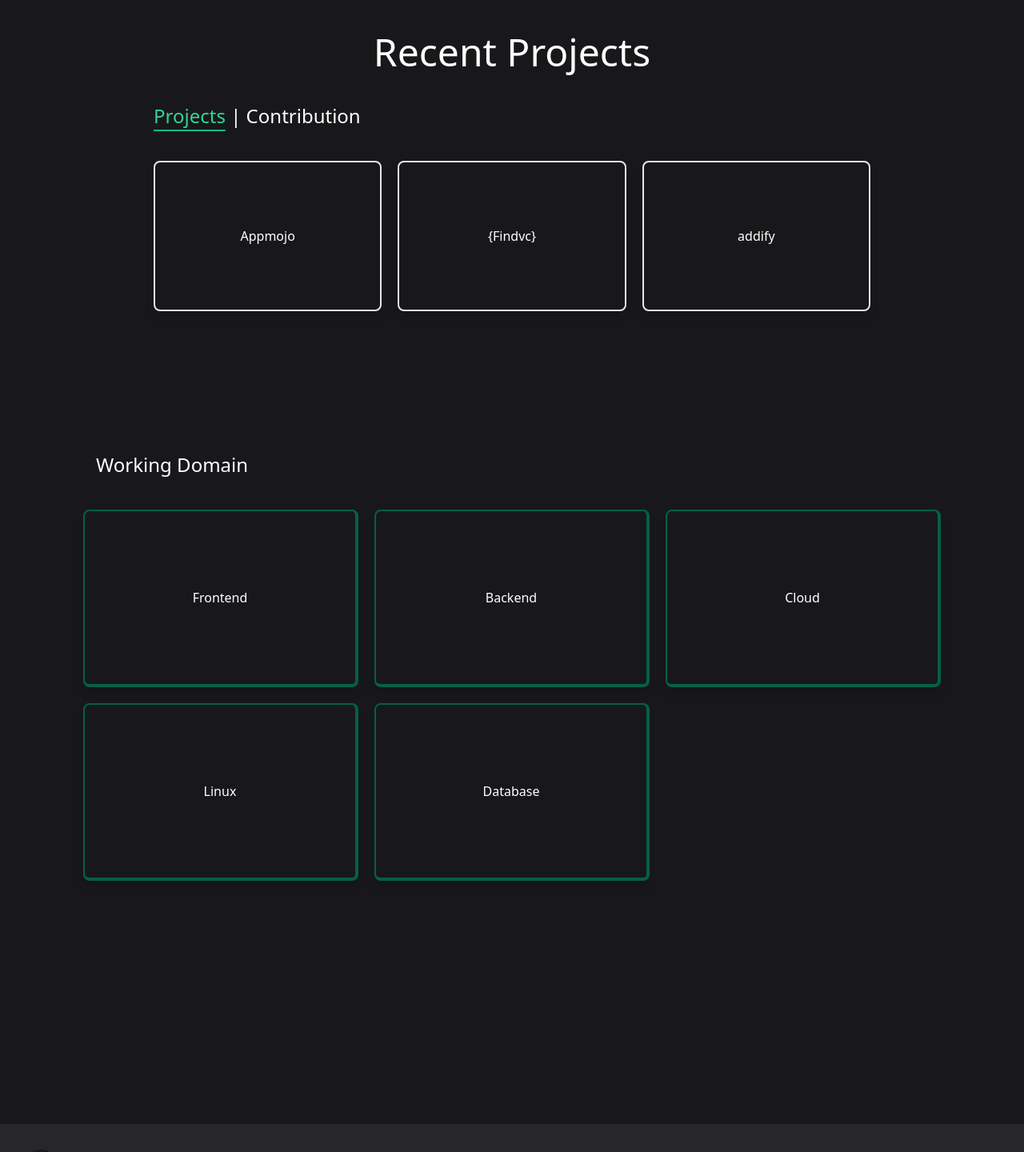
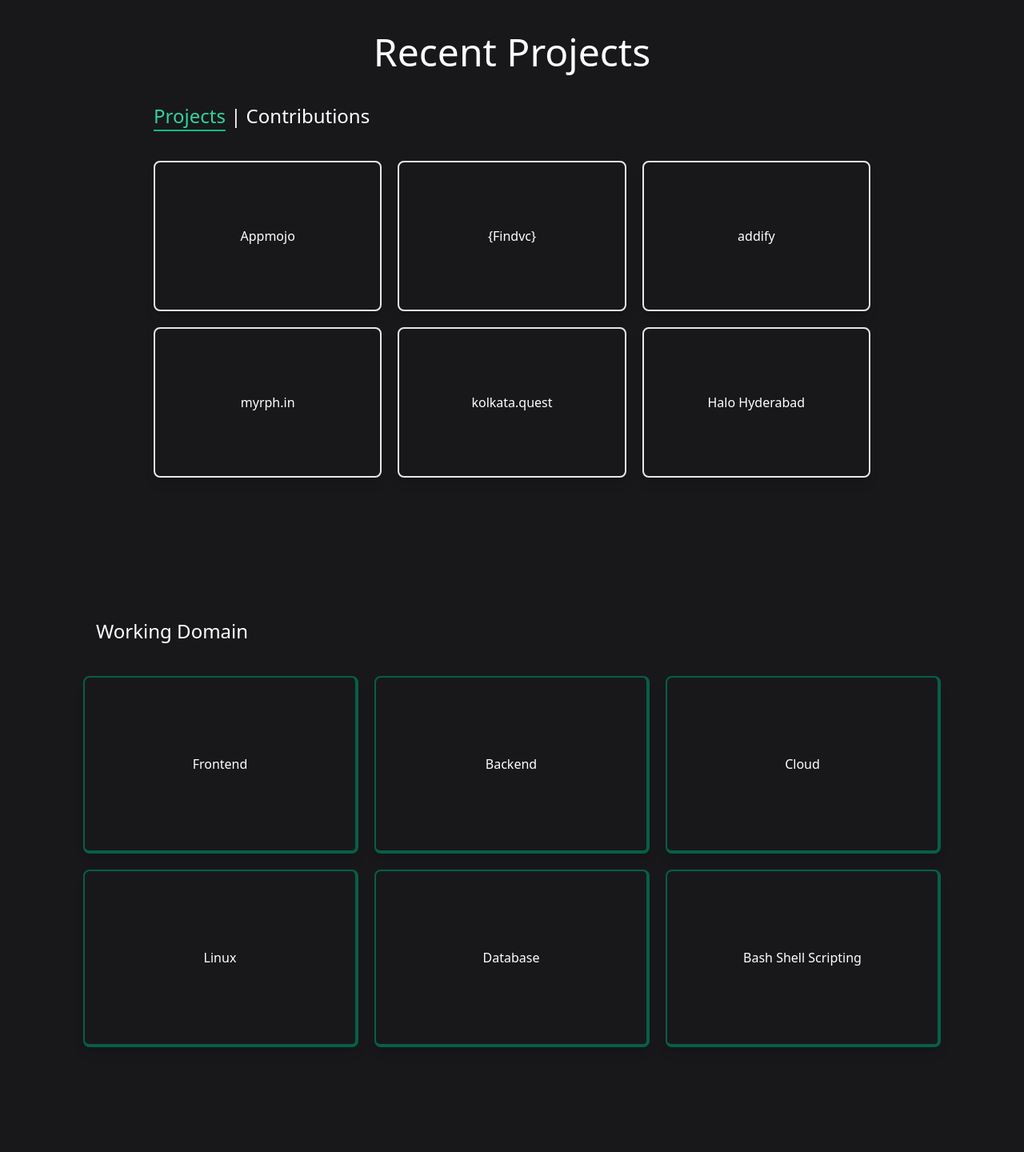
Before and after one commit to salnetx/portfolioold, a Next.js app: page / in a window 1280 px wide. Shown: the part 500-1940 px from the top of the page at 80% size. Built offline with nearby package versions, Linux system fonts and the light colour scheme.

Commit message:
added some features

```diff
--- a/pages/components/Domain.js
+++ b/pages/components/Domain.js
@@ -33,6 +33,13 @@
       <div className="border border-2 border-emerald-800 border-b-4 border-r-4 shadow-lg rounded-lg py-24 text-white">Database</div>
       </a>
       </Link>
+
+      <Link passHref href="https://tailwindcomponents.com/u/sahilnetic">
+      <a>
+      <div className="border border-2 border-emerald-800 border-b-4 border-r-4 shadow-lg rounded-lg py-24 text-white">Bash Shell Scripting</div>
+      </a>
+      </Link>
+
     </div>
 
       </>
--- a/pages/components/Projects.js
+++ b/pages/components/Projects.js
@@ -16,9 +16,27 @@
   </a>
   </Link>
 
-  <Link href="https://addify.us">
+  <Link href="https://addify.us/sahil">
   <a>
   <div className="border border-2 shadow-lg rounded-lg py-20 text-white">addify</div>
+  </a>
+  </Link>
+
+  <Link href="https://addify.us/sahil">
+  <a>
+  <div className="border border-2 shadow-lg rounded-lg py-20 text-white">myrph.in</div>
+  </a>
+  </Link>
+
+  <Link href="https://addify.us/sahil">
+  <a>
+  <div className="border border-2 shadow-lg rounded-lg py-20 text-white">kolkata.quest</div>
+  </a>
+  </Link>
+
+  <Link href="https://addify.us/sahil">
+  <a>
+  <div className="border border-2 shadow-lg rounded-lg py-20 text-white">Halo Hyderabad</div>
   </a>
   </Link>
 </div>
--- a/pages/index.js
+++ b/pages/index.js
@@ -79,14 +79,14 @@
 
       <div style={{display : `${blocker}`}}>
       <h1 className="sm:mx-48 text-center mx-6 text-white text-2xl sm:text-5xl pb-10 font-light">Recent Projects</h1>
-      <h2 className="sm:mx-48 mx-6 text-white text-lg sm:text-2xl pb-10 font-light"><span className='font-medium text-emerald-400 underline decoration-2 decoration-emerald-500 underline-offset-8' onClick={hiddenDisplay} >Projects</span> | <span className='hover:animate-pulse' onClick={hiddenDisplay2}>Contribution</span></h2>
+      <h2 className="sm:mx-48 mx-6 text-white text-lg sm:text-2xl pb-10 font-light"><span className='font-medium text-emerald-400 underline decoration-2 decoration-emerald-500 underline-offset-8' onClick={hiddenDisplay} >Projects</span> | <span className='hover:animate-pulse' onClick={hiddenDisplay2}>Contributions</span></h2>
 
       <Projects />
       </div>
 
       <div style={{display : `${blocker1}`}}>
-      <h1 className="sm:mx-48 mx-6 text-white text-center text-2xl sm:text-5xl pb-10 font-light">Open Source Contribution</h1>
-      <h2 className="sm:mx-48 mx-6 text-white text-lg sm:text-2xl pb-10 font-light"><span className='hover:animate-pulse' onClick={hiddenDisplay} >Projects</span> | <span className='font-medium text-emerald-400 underline decoration-2 decoration-emerald-500 underline-offset-8' onClick={hiddenDisplay2}>Contribution</span></h2>
+      <h1 className="sm:mx-48 mx-6 text-white text-center text-2xl sm:text-5xl pb-10 font-light">Open Source Contributions</h1>
+      <h2 className="sm:mx-48 mx-6 text-white text-lg sm:text-2xl pb-10 font-light"><span className='hover:animate-pulse' onClick={hiddenDisplay} >Projects</span> | <span className='font-medium text-emerald-400 underline decoration-2 decoration-emerald-500 underline-offset-8' onClick={hiddenDisplay2}>Contributions</span></h2>
 
       <Contributions />
       </div>
```
